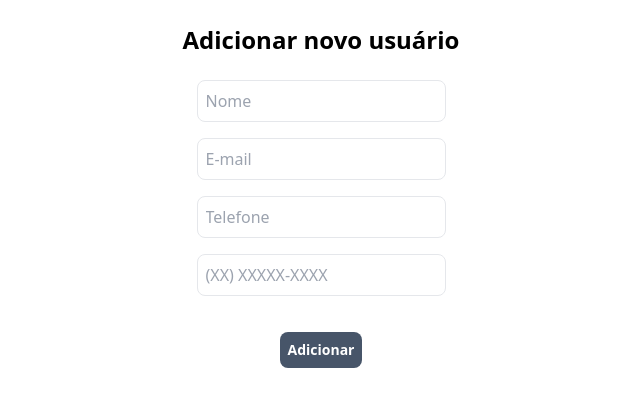
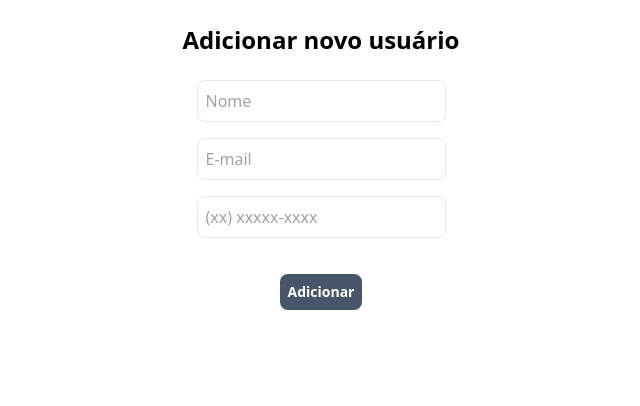
Before and after one commit to gabrielbatschauer/crud-react-mysql, a React (Vite) app in the folder client/: page /criar in a window 1280 px wide. Shown: the top 406 px of the page, without its empty margins (319-959 px from the left). Built offline with nearby package versions, Linux system fonts and the light colour scheme.

Commit message:
style-small adjustments

```diff
--- a/client/src/functions/PhoneInput.jsx
+++ b/client/src/functions/PhoneInput.jsx
@@ -35,7 +35,7 @@ const PhoneInput = ({ value, onChange }) => {
       name="fone"
       value={value}
       onChange={handlePhoneChange}
-      placeholder="(XX) XXXXX-XXXX"
+      placeholder="(xx) xxxxx-xxxx"
       maxLength="15"
     />
   );
--- a/client/src/pages/Criar.jsx
+++ b/client/src/pages/Criar.jsx
@@ -54,12 +54,6 @@ function Criar() {
           onChange={handleChange}
           name="email"
         />
-        <Input
-          type="text"
-          placeholder="Telefone"
-          onChange={handleChange}
-          name="fone"
-        />
         <PhoneInput value={usuario.fone} onChange={handleChange} />
       </div>
 
--- a/client/src/pages/Usuarios.jsx
+++ b/client/src/pages/Usuarios.jsx
@@ -45,13 +45,13 @@ function Usuarios() {
       <div className="w-full justify-items-center space-y-2">
         {usuarios.map((usuarios) => (
           <div
-            className="flex flex-col md:flex-row space-y-2 bg-slate-400 p-5 w-[100%] sm:w-[80%] lg:w-[60%] justify-between rounded-lg py-3 text-white"
+            className="flex flex-col md:flex-row space-y-2 md:space-y-0 bg-slate-400 p-5 w-[100%] sm:w-[80%] lg:w-[60%] justify-between rounded-lg py-3 text-white"
             key={usuarios.id}
           >
             <div className="flex flex-col w-[85%] xl:flex-row ">
-              <p className="w-full md:w-[30%]">{usuarios.nome}</p>
-              <p className="w-full md:w-[50%]">{usuarios.email}</p>
-              <p className="w-full md:w-[20%]">{usuarios.fone}</p>
+              <p className="w-full xl:w-[30%]">{usuarios.nome}</p>
+              <p className="w-full xl:w-[50%]">{usuarios.email}</p>
+              <p className="w-full xl:w-[20%]">{usuarios.fone}</p>
             </div>
             <div className="flex">
               <button
```
